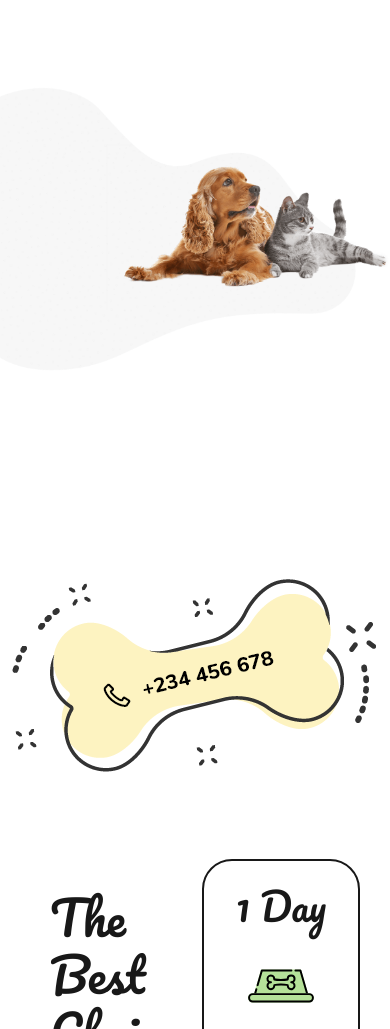
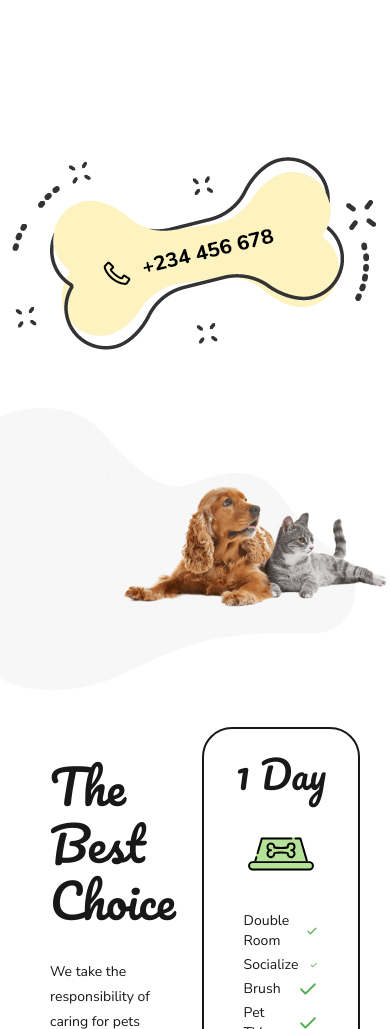
Before and after one commit to rradfar/pawsitive, a website: page index.html in a window 390 px wide. Shown: the part 4841-5870 px from the top of the page. Drawn offline with Linux system fonts and the light colour scheme.

Commit message:
Make the secondary hero responsive

```diff
--- a/index.html
+++ b/index.html
@@ -430,7 +430,7 @@
     </ul>
   </div>
   <div class="secondary-hero">
-    <div class="hero-image"></div>
+    <div class="hero-image"><img src="./assets/cat-and-dog.png" alt="Cat and Dog image"></div>
     <div class="hero-cta">
       <a href="#" title="Book now!"><img src="./assets/bone-02.png" alt="Book now"></a>
     </div>
--- a/scss/style.scss
+++ b/scss/style.scss
@@ -894,19 +894,37 @@ nav {
 .secondary-hero {
   display: flex;
   flex-flow: column nowrap;
+  overflow: hidden;
+
+  @media screen and (min-width: $screen-lg) {
+    flex-flow: row nowrap;
+    align-items: center;
+  }
 
   .hero-image {
-    background-image: url(../assets/cat-and-dog.png);
-    width: 100%;
-    height: 50vh;
-    background-size: contain;
-    background-repeat: no-repeat;
+    order: 2;
+
+    @media screen and (min-width: $screen-lg) {
+      flex-basis: 60%;
+      order: 1;
+    }
+
+    img {
+      width: 100%;
+      object-fit: cover;
+    }
   }
 
   .hero-cta {
+    order: 1;
     margin: 50px auto;
     overflow: hidden;
     transition: transform 0.7s cubic-bezier(0.68, -0.55, 0.265, 1.55);
+
+    @media screen and (min-width: $screen-lg) {
+      flex-basis: 40%;
+      order: 2;
+    }
 
     &:hover {
       transform: rotate(12deg);
```
Also changed, not shown: css/style.css.
